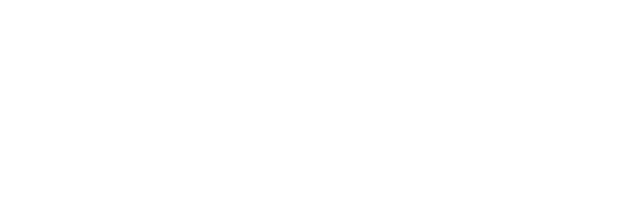
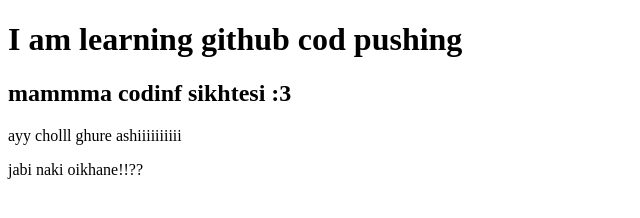
Before and after one commit to azim7islam/secound-repo, a plain HTML site: page index.html in a window 1280 px wide. Shown: the whole page, without its empty margins (0-640 px from the left). Drawn offline with Linux system fonts and the light colour scheme.

Commit message:
added header

```diff
--- a/index.html
+++ b/index.html
@@ -7,6 +7,10 @@
     <title>secound repo</title>
 </head>
 <body>
+    <h1>I am learning github cod pushing</h1>
+    <h2>mammma codinf sikhtesi :3</h2>
+    <p>ayy cholll ghure ashiiiiiiiiii</p>
+    <p>jabi naki oikhane!!??</p>
 
 </body>
 </html>
```
